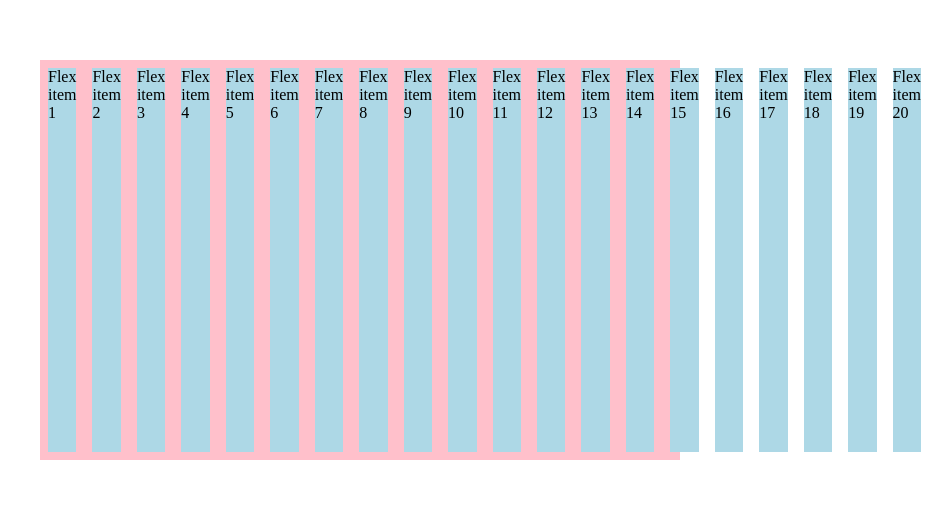
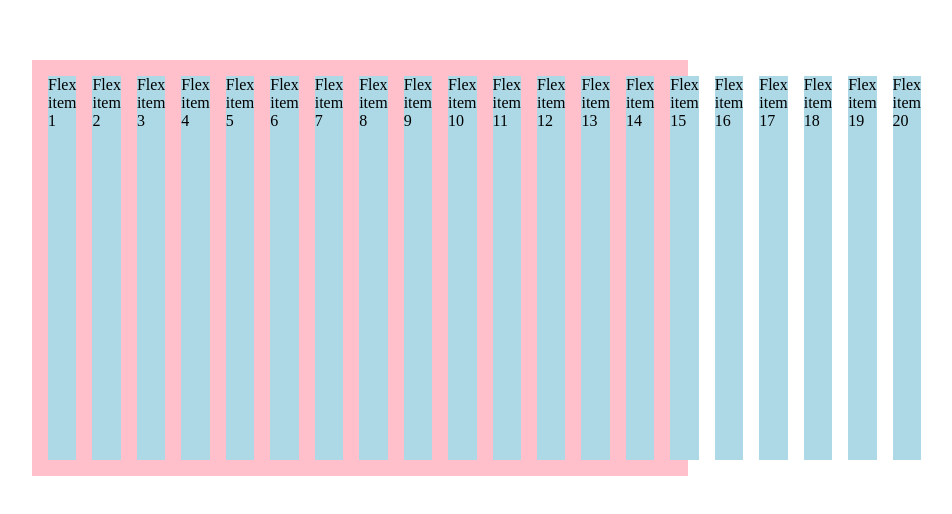
Before and after one commit to DrBecky22/Flexbox-Grid-Experiment, a plain HTML site: page index.html in a window 1280 px wide. Shown: the part 140-654 px from the top of the page, without its empty margins (280-1232 px from the left). Drawn offline with Linux system fonts and the light colour scheme.

Commit message:
Update style.css

```diff
--- a/CSS/style.css
+++ b/CSS/style.css
@@ -2,7 +2,7 @@
     background: pink;
     height: 50vh;
     width: 50vw;
-    padding 0.5em;
+    padding: 0.5em;
     margin: 25vh auto 0;
     display: flex;
     flex-direction: row;
```
